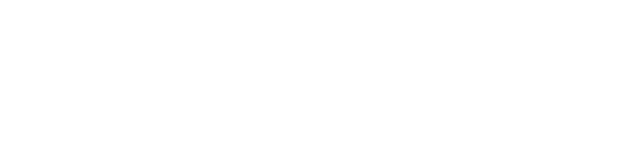
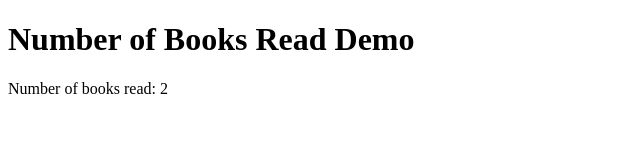
Before and after one commit to acciojob/number-of-books-read-dhruv996, a website: page main.html in a window 1280 px wide. Shown: the whole page, without its empty margins (0-640 px from the left). Drawn offline with Linux system fonts and the light colour scheme.

Commit message:
created a submission

```diff
--- a/main.html
+++ b/main.html
@@ -1,16 +1,13 @@
 <!DOCTYPE html>
-
-<html>
-
+<html lang="en">
 <head>
-	<link rel="stylesheet" href="styles.css">
+  <meta charset="UTF-8">
+  <meta name="viewport" content="width=device-width, initial-scale=1.0">
+  <title>Number of Books Read Demo</title>
+  <script src="script.js" defer></script>
 </head>
-
 <body>
-	<!-- the entire body must be written by student -->
-    <script type="text/javascript" src="./script.js">
-</script>
-
+  <h1>Number of Books Read Demo</h1>
+  <p id="result"></p>
 </body>
-
 </html>
--- a/script.js
+++ b/script.js
@@ -1,25 +1,16 @@
-const library = [
-  {
-    author: "Bill Gates",
-    title: "The Road Ahead",
-    readingStatus: true,
-  },
-  {
-    author: "Steve Jobs",
-    title: "Walter Isaacson",
-    readingStatus: true,
-  },
-  {
-    author: "Suzanne Collins",
-    title: "Mockingjay: The Final Book of The Hunger Games",
-    readingStatus: false,
-  },
-];
+document.addEventListener('DOMContentLoaded', function () {
+  // Example usage
+  const library = [
+    { author: 'Author 1', title: 'Book 1', readingStatus: true },
+    { author: 'Author 2', title: 'Book 2', readingStatus: false },
+    { author: 'Author 3', title: 'Book 3', readingStatus: true },
+    // Add more books as needed
+  ];
 
-const numberOfBooksRead = () => {
-  // write your code here
-};
+  const result = numberOfBooksRead(library);
+  document.getElementById('result').innerText = `Number of books read: ${result}`;
+});
 
-// Do not change the code below
-
-alert(numberOfBooksRead());
+function numberOfBooksRead(library) {
+  return library.filter(book => book.readingStatus).length;
+}
```
